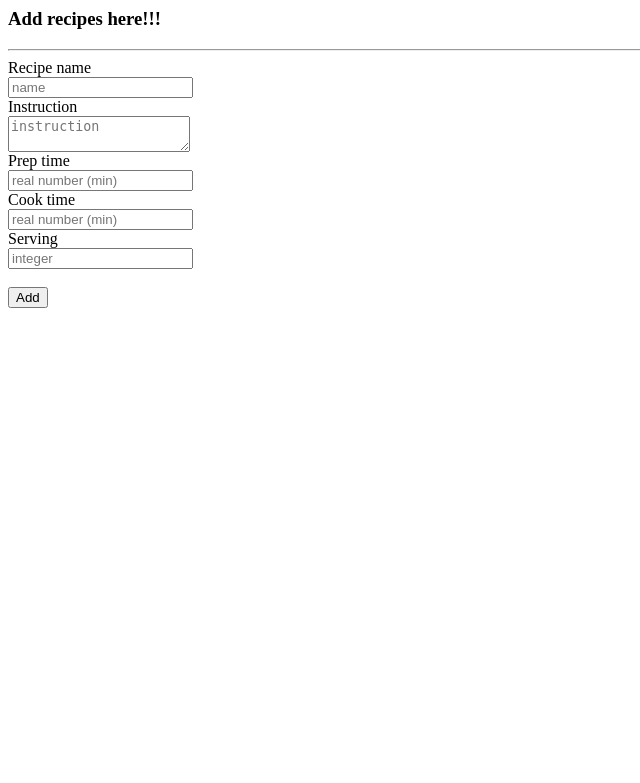
After one commit to ericzyl/w4111-proj1, a Flask app: page /new_recipe in a window 1280 px wide. The commit adds this page. Shown: the top 783 px of the page, without its empty margins (0-640 px from the left). Run offline with Flask 3, Linux system fonts and the light colour scheme; parts of the project's set-up code (start-up, migrations or seed data) failed here and were passed over.

Commit message:
Add recipe / login update
Include features: add recipes, user login.

```diff
--- a/server.py
+++ b/server.py
@@ -12,7 +12,7 @@ import os
   # accessible as a variable in index.html:
 from sqlalchemy import *
 from sqlalchemy.pool import NullPool
-from flask import Flask, request, render_template, g, redirect, Response, abort
+from flask import Flask, request, render_template, g, redirect, Response, abort, session
 
 tmpl_dir = os.path.join(os.path.dirname(os.path.abspath(__file__)), 'templates')
 app = Flask(__name__, template_folder=tmpl_dir)
@@ -200,6 +200,55 @@ def recipes():
 
   return render_template("recipes.html", **context)
 
+# to new recipe page
+@app.route('/new_recipe')
+def new_recipe():
+  return render_template("new_recipe.html")
+
+# add new recipe
+@app.route('/add_recipe', methods=['POST'])
+def add_recipe():
+  name = request.form['name']
+  instruction = request.form['instruction']
+  prep_time = request.form['prep_time']
+  cook_time = request.form['cook_time']
+  serving = request.form['serving']
+  param_dict = {'name' : name, 'instruction' : instruction,
+                'prep_time' : prep_time, 'cook_time' : cook_time,
+                'serving' : serving}
+  psql_query = 'INSERT INTO rec_upload (recipe_name, instruction, prep_time, cook_time, serving) VALUES(:name, :instruction, :prep_time, :cook_time, :serving)'
+  g.conn.execute(text(psql_query), param_dict)
+  g.conn.commit()
+  return redirect('/')
+
+
+# to login page
+@app.route('/login_page')
+def login_page():
+  return render_template("login_page.html")
+
+# login to account
+@app.route('/login', methods=['POST'])
+def login():
+  msg = ''
+  username = request.form['username']
+  password = request.form['password']
+
+  # check database
+  psql_query = text('SELECT username, password FROM users WHERE username = :username AND password = :password')
+  cursor = g.conn.execute(psql_query, {'username':username, 'password':password})
+  account = cursor.fetchone()
+
+  # check if such account exist
+  if account:
+    session['loggedin'] = True
+    session['usernmae'] = account['username']
+    return 'Login Success'
+  else:
+    msg = 'Incorrect username or passowrd.'
+
+  return render_template('index.html', msg=msg)
+
 
 
 # Example of adding new data to the database
@@ -212,10 +261,10 @@ def add():
   return redirect('/')
 
 
-@app.route('/login')
-def login():
-    abort(401)
-    this_is_never_executed()
+# @app.route('/login')
+# def login():
+#     abort(401)
+#     this_is_never_executed()
 
 
 if __name__ == "__main__":
--- a/templates/index.html
+++ b/templates/index.html
@@ -19,6 +19,10 @@
 
 <p><a href="recipes">View recipes</a></p>
 
+<p><a href="new_recipe">Add recipe</a></p>
+
+<p><a href="login_page">Login</a></p>
+
 <p><a href="another">Go to the other page</a></p>
 
 <p><a href="interesting">Go to an interesting page</a></p>
--- /dev/null
+++ b/templates/new_recipe.html
@@ -0,0 +1,27 @@
+<html>
+    <body>
+
+        <h3>Add recipes here!!!</h3>
+        <hr/>
+
+        <form method="POST" action="/add_recipe">
+            <label for = "name">Recipe name</label><br>
+            <input type = "text" name = "name" placeholder="name"/><br>
+
+            <label for = "instruction">Instruction</label><br>
+            <textarea name = "instruction" placeholder = "instruction"></textarea><br>
+
+            <label for = "prep_time">Prep time</label><br>
+            <input type = "number" name = "prep_time" placeholder="real number (min)"/><br>
+
+            <label for = "cook_time">Cook time</label><br>
+            <input type = "number" name = "cook_time" placeholder="real number (min)"/><br>
+
+            <label for = "serving">Serving</label><br>
+            <input type = "number" name = "serving" placeholder="integer"/><br><br>
+
+            <input type="submit" value="Add"></p>
+        </form>
+
+    </body>
+</html>
```
Also changed, not shown: templates/login_page.html (added, +18 -0 lines).
